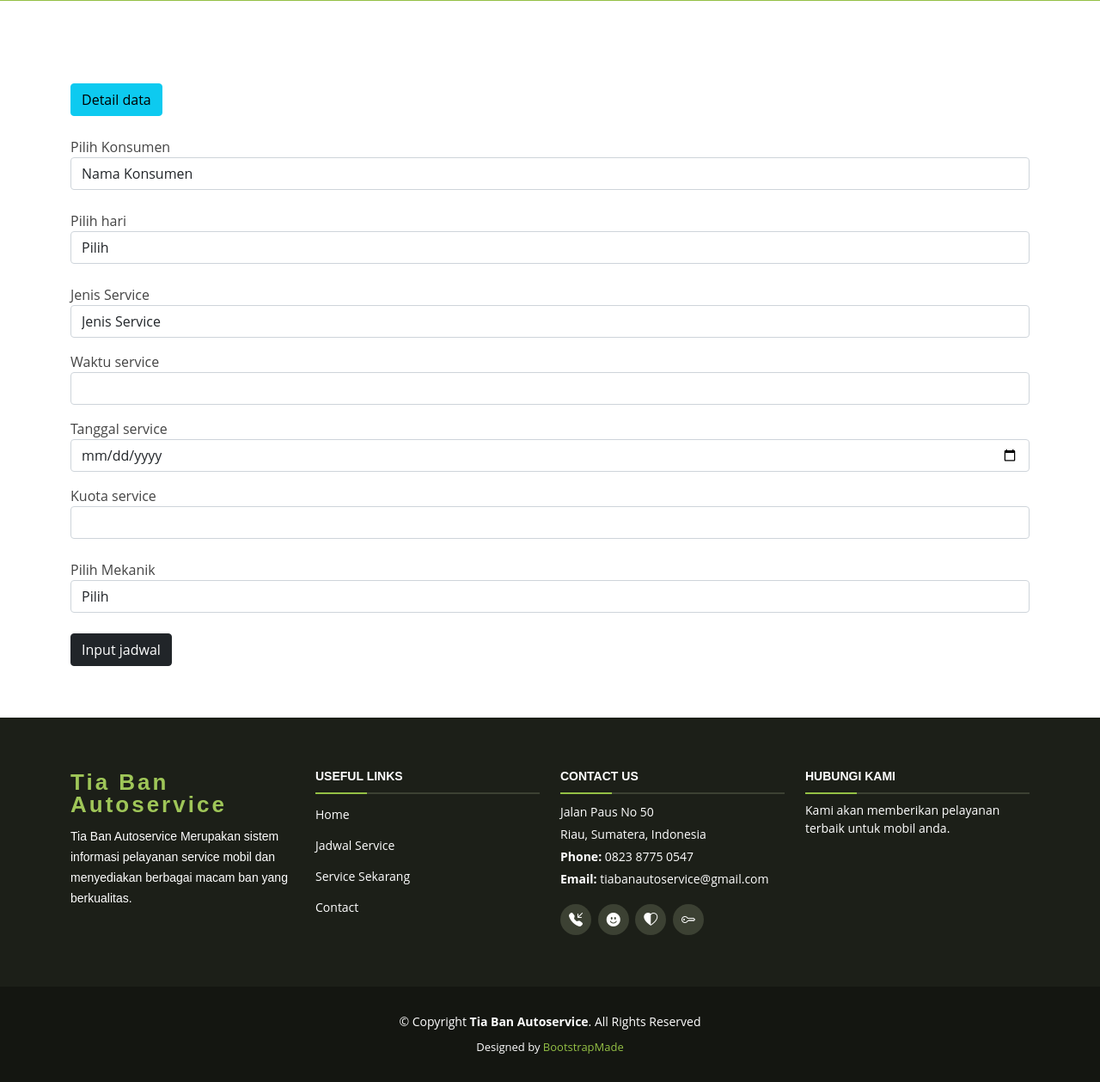
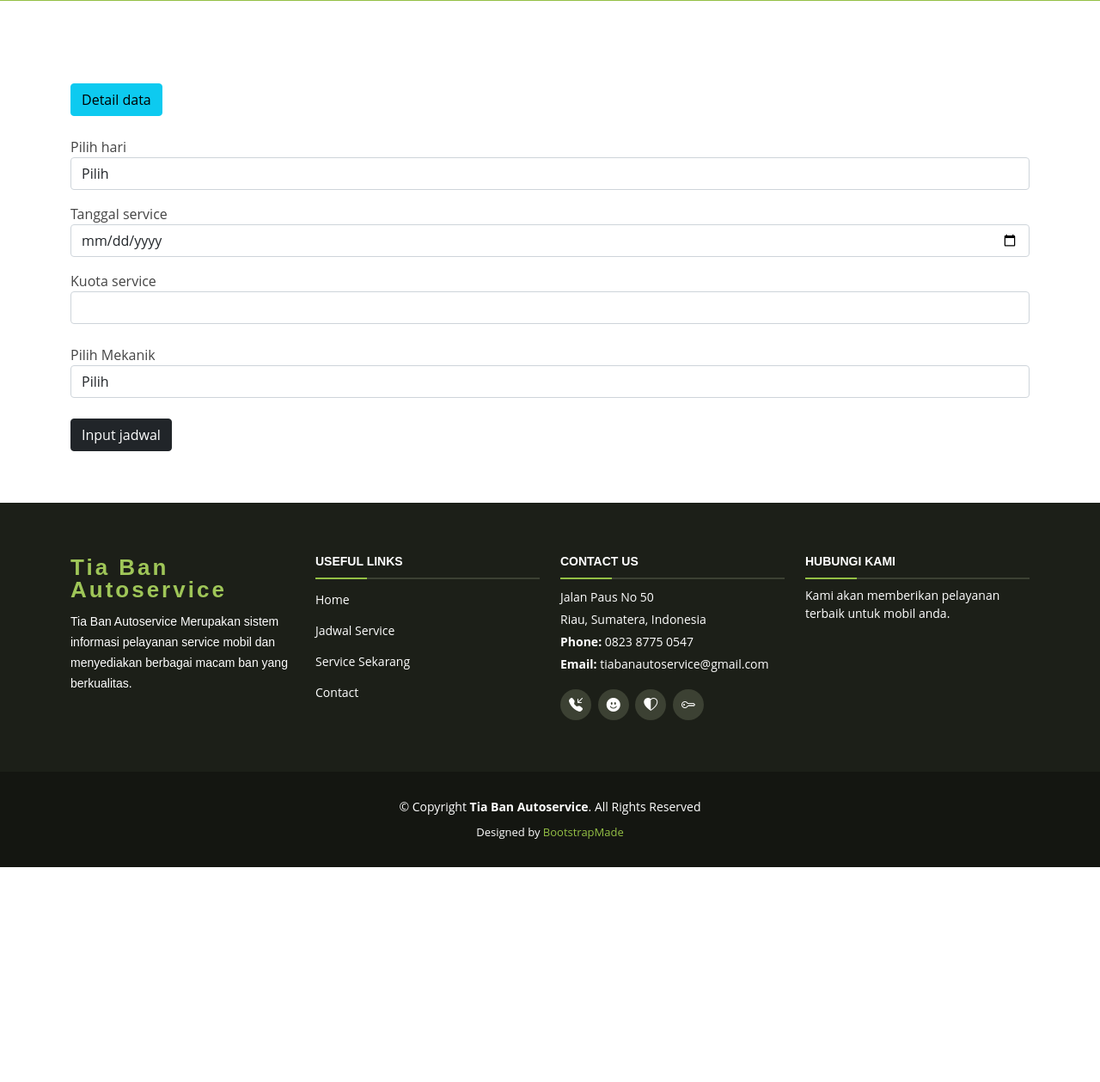
Before and after one commit to matan24/bengkelproject, a Laravel app: page /createjadwal in a window 1280 px wide. Shown: the part 676-1935 px from the top of the page at 86% size. After the commit the page ends 1685 px from the top, so only its background shows below. Run offline with Laravel 8, Linux system fonts and the light colour scheme; tables that the repository leaves empty hold one stand-in row (values such as "Sample post"); some libraries are stand-ins or nearby versions.

Commit message:
https://github.com/matan24/coba

```diff
--- a/app/Http/Controllers/Admin/JadwalController.php
+++ b/app/Http/Controllers/Admin/JadwalController.php
@@ -43,20 +43,14 @@ class JadwalController extends Controller
     public function store(Request $request)
     {
         $request->validate([
-            'id_nama' => 'required',
             'hari' => 'required',
-            'id_jenis' => 'required',
-            'waktu' => 'required',
             'tanggal' => 'required',
             'kuota' => 'required',
             'mekanik' => 'required',
         ]);
 
         $jadwal=Jadwal::create([
-            'id_nama'=>$request->id_nama,
             'hari'=>$request->hari,
-            'id_jenis'=>$request->id_jenis,
-            'waktu'=>$request->waktu,
             'tanggal'=>$request->tanggal,
             'kuota'=>$request->kuota,
             'mekanik'=>$request->mekanik,
--- a/app/Models/Jadwal.php
+++ b/app/Models/Jadwal.php
@@ -8,7 +8,7 @@ use Illuminate\Database\Eloquent\Model;
 class Jadwal extends Model
 {
     protected $table = 'jadwalservice';
-    protected $fillable = ['id_nama', 'hari', 'id_jenis', 'waktu', 'tanggal', 'kuota', 'mekanik'];
+    protected $fillable = ['hari', 'tanggal', 'kuota', 'mekanik'];
 
     public function service()
     {
--- a/resources/views/admin/input1/createkonsumen.blade.php
+++ b/resources/views/admin/input1/createkonsumen.blade.php
@@ -80,7 +80,7 @@
                 <td>{{ $item->jenis }}</td>
                 <td>{{ $waktu_tunggu }}</td>
                 <td>{{ $item->waktu_selesai }}</td>
-                <td>{{ $item->lama_proses }}</td>
+                <td>{{ $ta }}</td>
                 <td>
                     <button type="button" name="editButton" class="btn btn-success" data-toggle="modal" data-target="#editModal" data-id="{{ $item->id }}"><i class="fa-solid fa-pen-to-square"></i></button>
 
--- a/resources/views/admin/input2/createjadwal.blade.php
+++ b/resources/views/admin/input2/createjadwal.blade.php
@@ -54,21 +54,6 @@
                  <a href="{{ route('admin.input2.show') }}" class="btn btn-info">Detail data</a>
                   <br><br>
 
-                  <td>
-                    <div class="form-group">
-                        <label for="id_nama">Pilih Konsumen</label>
-                        <select id="id_nama" name="id_nama" class="form-control custom-select">
-                            <option selected disabled>Nama Konsumen</option>
-                            @foreach ($service as $item)
-                                <option value= '{{ $item->id }}'>
-                                    {{ $item->nama }}
-                                </option>
-                            @endforeach
-                        </select>
-                     </div>
-                  </td>
-
-                <br>
                  <td>
                     <div class="form-group">
                       <label for="hari">Pilih hari</label>
@@ -97,28 +82,7 @@
                           </option>
                       </select>
                   </div>
-                  </td>
-
-                  <br>
-                  <td>
-                    <div class="form-group">
-                        <label for="id_jenis">Jenis Service</label>
-                        <select id="id_jenis" name="id_jenis" class="form-control custom-select">
-                            <option selected disabled>Jenis Service</option>
-                            @foreach ($jenis as $item)
-                                <option value= '{{ $item->id }}'>
-                                    {{ $item->nama }}
-                                </option>
-                            @endforeach
-                        </select>
-                     </div>
-                  </td>
-
-                  <div class="col-md-8form-group mt-3">
-                    <label for="waktu">Waktu service</label>
-                    <input type="text" class="form-control" name="waktu" id="waktu" required>
-                  </div>
-                </div>
+                </td>
 
                   <div class="form-group mt-3">
                     <label for="tanggal">Tanggal service</label>
@@ -152,6 +116,9 @@
                           </option>
                           <option>
                           Free
+                          </option>
+                          <option>
+                          Ready
                           </option>
                           <option>
                           Bekerja
--- a/resources/views/user/jadwalservice.blade.php
+++ b/resources/views/user/jadwalservice.blade.php
@@ -35,10 +35,7 @@
 
               <tr>
                 <th scope="col">No</th>
-                <th scope="col">Nama Konsumen</th>
                 <th scope="col">Hari</th>
-                <th scope="col">Jenis Service</th>
-                <th scope="col">Waktu Service</th>
                 <th scope="col">Tanggal Service</th>
                 <th scope="col">Kuota Service</th>
                 <th scope="col">Mekanik</th>
@@ -48,10 +45,7 @@
               @foreach ( $jadwal as $item )
               <tr>
               <th scope="row">{{ $loop->iteration }}</th>
-                <td>{{ $item->service->nama }}</td>
                 <td>{{ $item->hari }}</td>
-                <td>{{ $item->jenis->nama }}</td>
-                <td>{{ $item->waktu }}</td>
                 <td>{{ $item->tanggal }}</td>
                 <td>{{ $item->kuota }}</td>
                 <td>{{ $item->mekanik }}</td>
```
Also changed, not shown: app/Http/Controllers/Admin/DataserviceController.php (+7 -3 lines), resources/views/admin/input1/cetak.blade.php (+27 -8 lines), database/migrations/2022_04_06_023648_create_jadwalservice.php.
